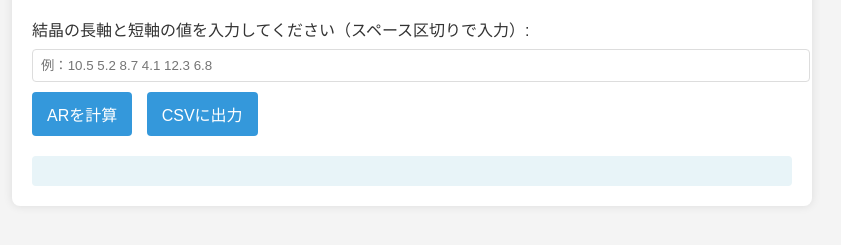
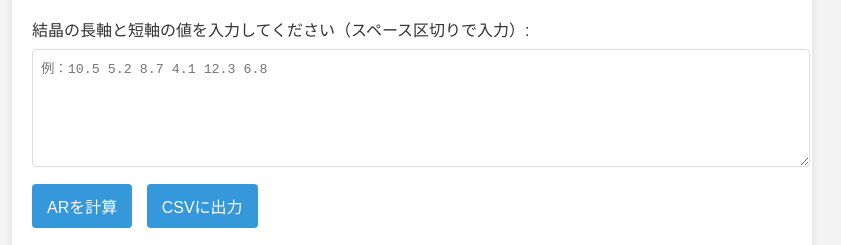
Before and after one commit to Donperi7110/AR, a plain HTML site: page index.html in a window 1280 px wide. Shown: the part 116-361 px from the top of the page, without its empty margins (228-1069 px from the left). Drawn offline with Linux system fonts and the light colour scheme.

Commit message:
Update index.html

```diff
--- a/index.html
+++ b/index.html
@@ -28,12 +28,13 @@
             display: block;
             margin-bottom: 5px;
         }
-        input[type="text"], input[type="number"] {
+        textarea {
             width: 100%;
             padding: 8px;
             margin-bottom: 10px;
             border: 1px solid #ddd;
             border-radius: 4px;
+            height: 100px; /* テキストエリアの高さを指定 */
         }
         button {
             background-color: #3498db;
@@ -75,7 +76,7 @@
         <h1>結晶のAR値計算システム</h1>
         <div>
             <label for="bulkInput">結晶の長軸と短軸の値を入力してください（スペース区切りで入力）:</label>
-            <input type="text" id="bulkInput" placeholder="例：10.5 5.2 8.7 4.1 12.3 6.8">
+            <textarea id="bulkInput" placeholder="例：10.5 5.2 8.7 4.1 12.3 6.8"></textarea>
             <button onclick="calculateAR()">ARを計算</button>
             <button onclick="exportToCSV()">CSVに出力</button>
         </div>
```
